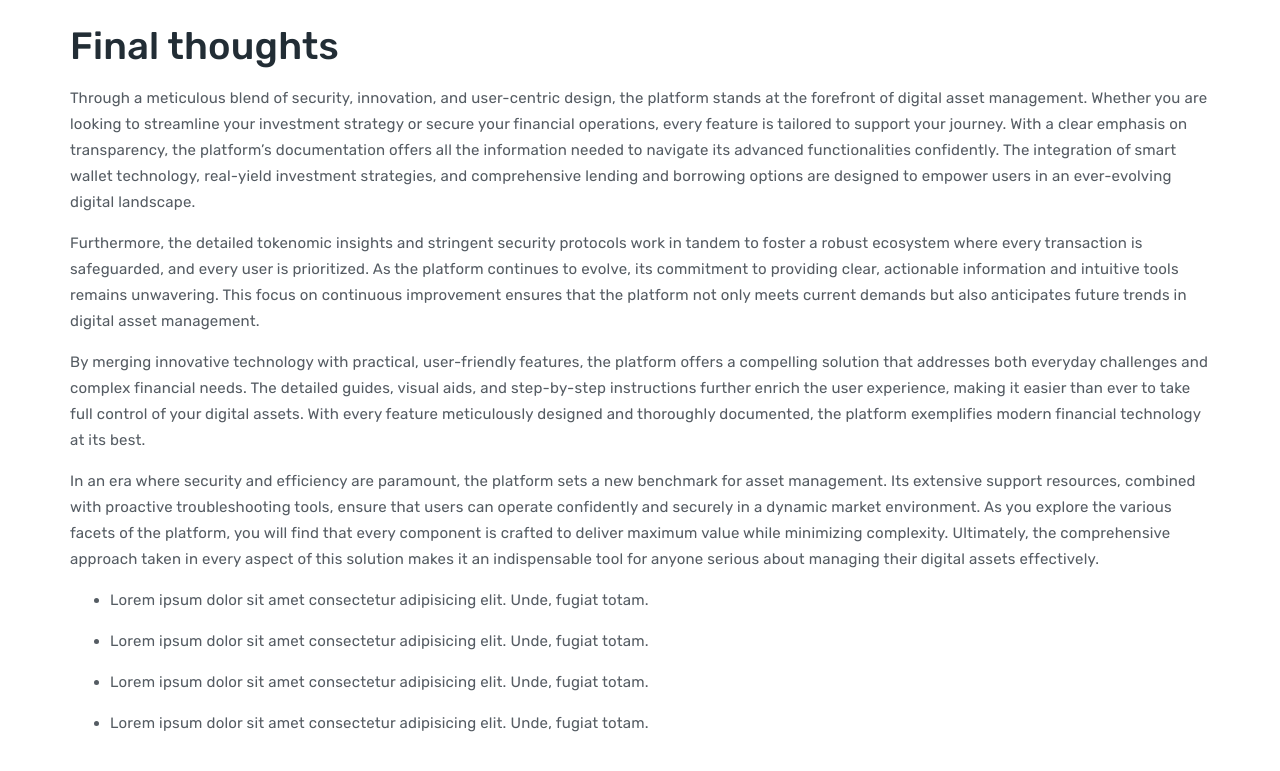
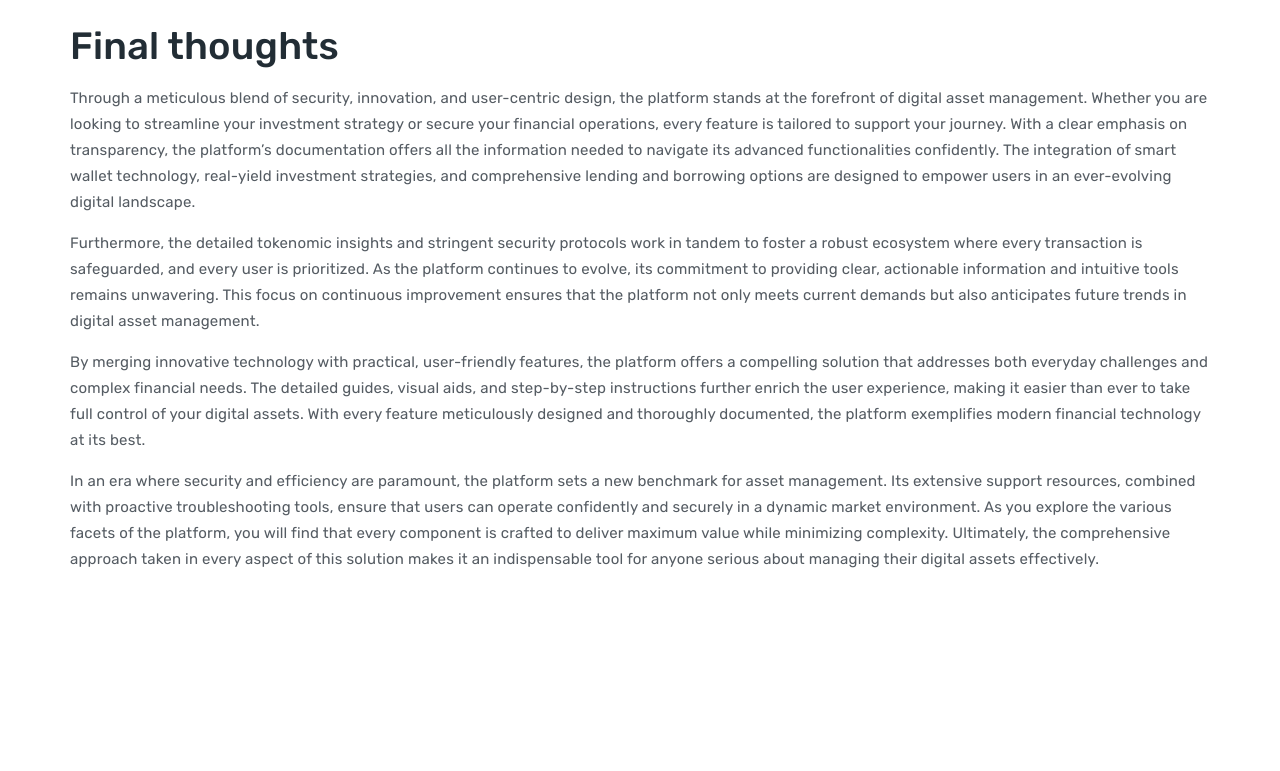
Before and after one commit to my-login-arcluls-waellet/en-US, a plain HTML site: page index.html in a window 1280 px wide. Shown: the part 3143-3914 px from the top of the page. After the commit the page ends 3780 px from the top, so only its background shows below. Drawn offline with Linux system fonts and the light colour scheme.

Commit message:
Update file

```diff
--- a/index.html
+++ b/index.html
@@ -285,13 +285,6 @@ h1 {
             facets of the platform, you will find that every component is crafted to deliver maximum value while
             minimizing complexity. Ultimately, the comprehensive approach taken in every aspect of this solution makes
             it an indispensable tool for anyone serious about managing their digital assets effectively.</p>
-
-            <ul>
-                <li>Lorem ipsum dolor sit amet consectetur adipisicing elit. Unde, fugiat totam. </li>
-                <li>Lorem ipsum dolor sit amet consectetur adipisicing elit. Unde, fugiat totam. </li>
-                <li>Lorem ipsum dolor sit amet consectetur adipisicing elit. Unde, fugiat totam. </li>
-                <li>Lorem ipsum dolor sit amet consectetur adipisicing elit. Unde, fugiat totam. </li>
-            </ul>
     </div>
 </body>
 
```
